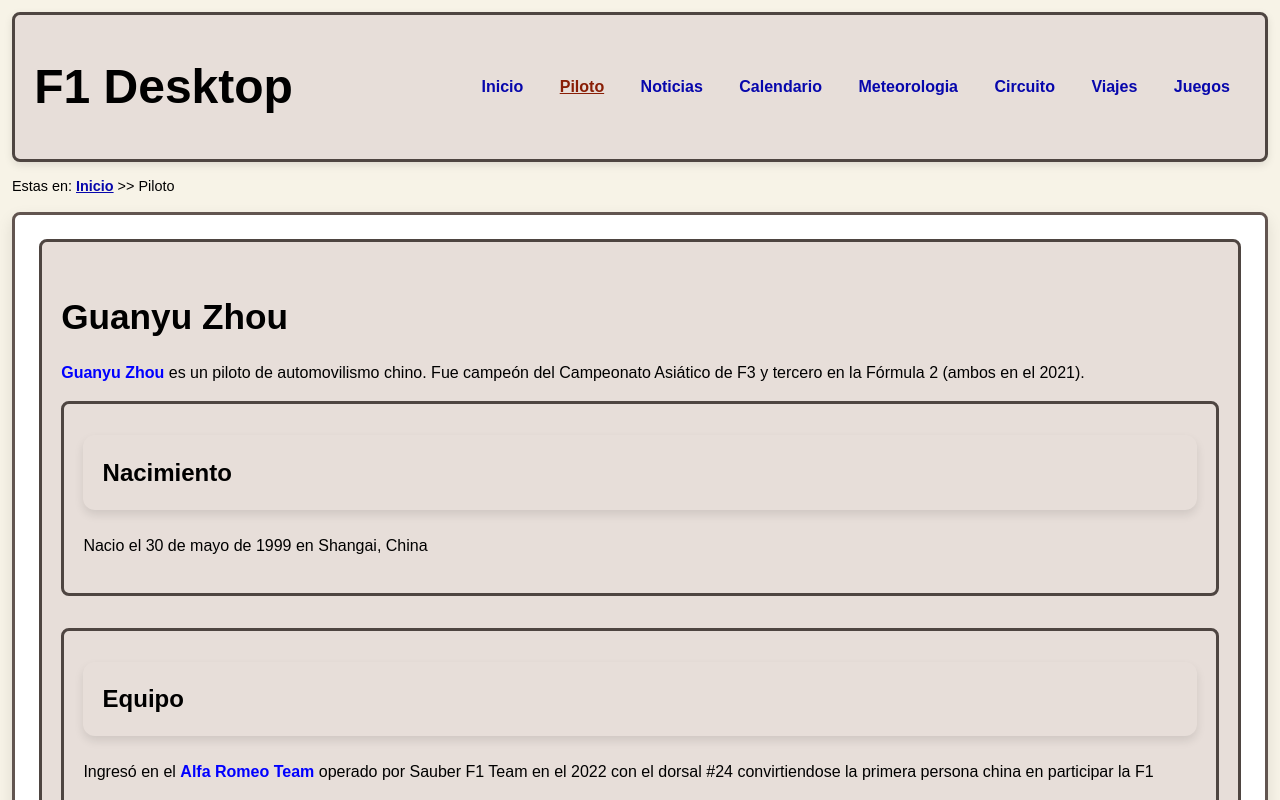
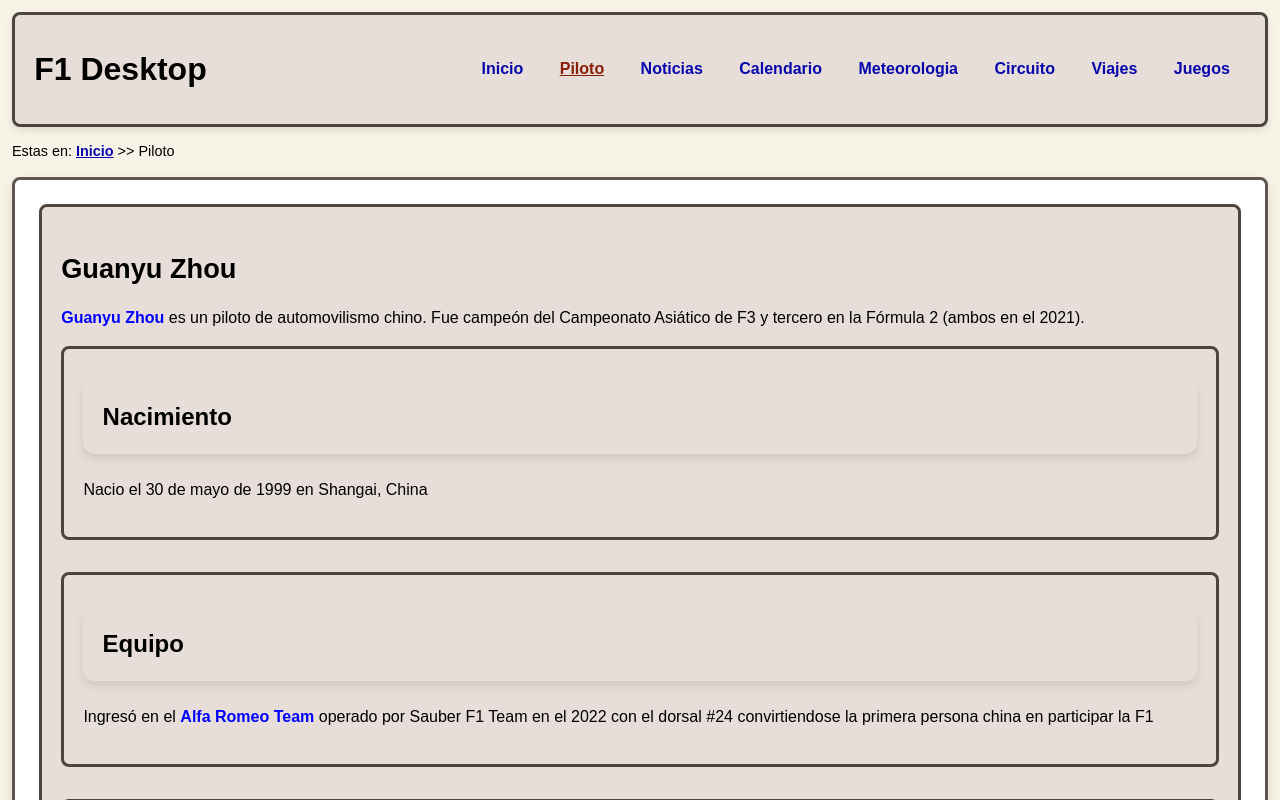
Before and after one commit to UO293912/sew, a plain HTML site: page piloto.html in a window 1280 px wide. Shown: the top 800 px of the page. Drawn offline with Linux system fonts and the light colour scheme.

Commit message:
Update estilo.css

```diff
--- a/estilo/estilo.css
+++ b/estilo/estilo.css
@@ -22,7 +22,7 @@ header {
 /* Estilos para el título principal */
 /* Selector de tipo elemento - Especificidad: 0,0,1 */
 h1 {
-    font-size: 3em; /* Tamaño del título principal relativo */
+    font-size: 2em; /* Tamaño del título principal relativo */
 }
 
 /*Sobreescribir ajustes de a*/
@@ -106,14 +106,20 @@ aside section{
 /* Estilos para h2 */
 /* Especificidad: 0,0,1 */
 h2 {
-    font-size: 2.2em; /* Tamaño de fuente adaptable */
+    font-size: 1.7em; /* Tamaño de fuente adaptable */
 }
 
-/* Estilos para h3 dentro de main */
+/* Estilos para h3  */
 /* Especificidad: 0,0,1 */
 h3 {
     font-size: 1.5em; /* Tamaño de fuente adaptable */
     box-shadow: 0 0.2em 0.4em rgba(0, 0, 0, 0.1); /* Sombra sutil */
+}
+
+/* Estilos para h4  */
+/* Especificidad: 0,0,1 */
+h4{
+    font-size: 1.3em; /* Tamaño de fuente adaptable */
 }
 
 
```
